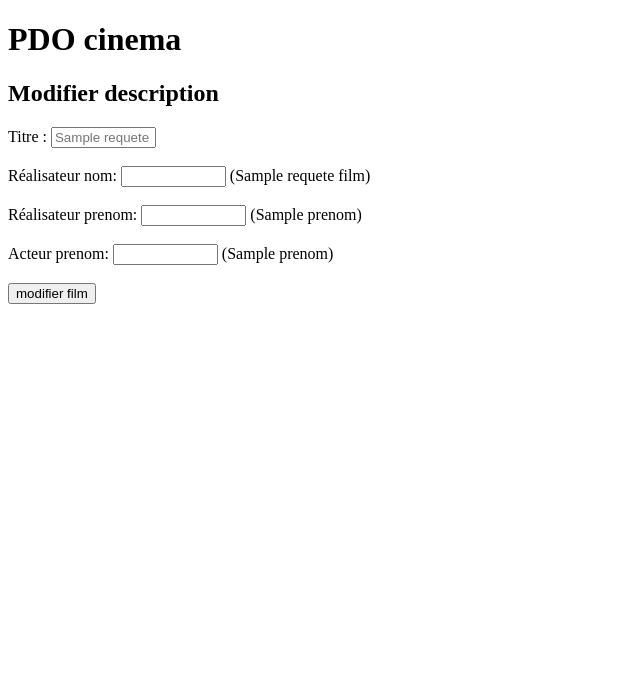
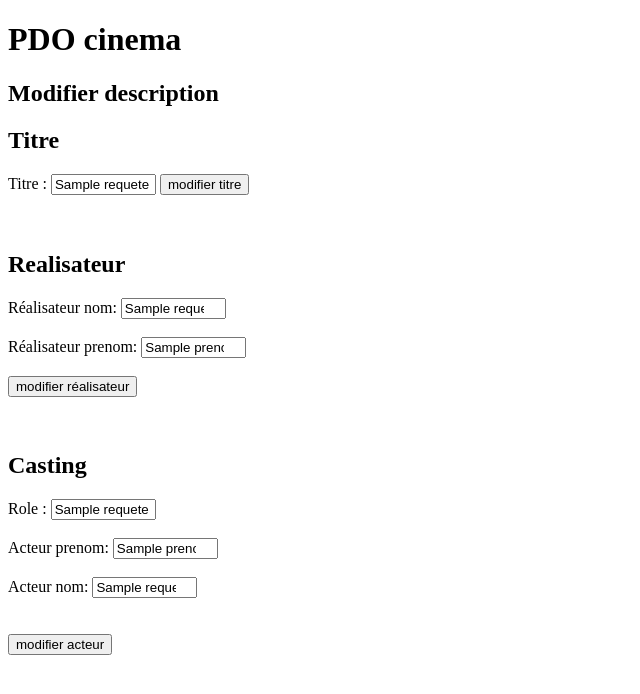
Before and after one commit to AbdouVak/PDO_Cinema, a PHP site: template view/descModificationPage.php in a window 1280 px wide. Shown: the part 26-720 px from the top of the page, without its empty margins (0-640 px from the left). Run offline with PHP 8.4, Linux system fonts and the light colour scheme; the template is opened without the code that fills it: most values are stand-ins (such as "Sample title", 1, 10 or a date in 2020).

Commit message:
descModificationPage: ajout d'un formulaires pour chaque élèment a modifier

```diff
--- a/view/descModificationPage.php
+++ b/view/descModificationPage.php
@@ -1,49 +1,95 @@
 <?php ob_start();?>
-<div>
-<form action="index.php?action=descModification&id=<?=$idFilm?>" method="POST" enctype="multipart/form-data">
+
 <?php
 foreach($requeteFilm as $desc){ ?>
     <div>
-        Titre : <input type="text" name="titre" placeholder='<?= $desc['titre'] ?>' required minlength="3" maxlength="20" size="10"> <br></br>
+        <h2>Titre</h2>
+        <!-- +-----------------------------------------+  -->
+        <!-- |     titre :  [     ]                    |  -->
+        <!-- +-----------------------------------------+  -->
+        <form action="index.php?action=modifierTitre&id=<?=$idFilm?>" method="POST" id="modifier titre">
+            Titre :
+            <input type="text" name="titre" value='<?= $desc['titre'] ?>' required minlength="3" maxlength="20" size="10">
+            <input type="submit" value="modifier titre" >
+        </form><br></br>
 
 
-        <!-- +-----------------------------------+  -->
-        <!-- |    Acteur nom :  [   \/]          |  -->
-        <!-- +-----------------------------------+  -->
+
+
+
+        <h2>Realisateur</h2>
+        <!-- +-----------------------------------------+  -->
+        <!-- |     Nom Réalisateur :  [   \/]          |  -->
+        <!-- |     Prenom Réalisateur :  [   \/]       |  -->
+        <!-- +-----------------------------------------+  -->
+        <form action="index.php?action=modifierRealisateur&id=<?=$idFilm?>" method="POST" id="modifier réalisateur">
+
         <label for="realNom">Réalisateur nom:</label>
-        <input type="text" name="nomReal" list="realNomList" required minlength="3" maxlength="20" size="10">
+        <input type="text" name="nomReal" list="realNomList" value='<?= $desc['nom'] ?>' required minlength="3" maxlength="20" size="10">
         <datalist id="realNomList"><?php
             // boucle pour affiche les acteur un par un
             foreach($requeteReal as $nom){?>
                 <option><?= $nom["nom"]?></option>
             <?php }?>
-        </datalist>(<?= $desc['nom'] ?>)<br><br>
+        </datalist><br><br>
 
-        <!-- +-----------------------------------+  -->
-        <!-- |    Acteur prenom :  [   \/]       |  -->
-        <!-- +-----------------------------------+  -->
         <label for="realPrenom">Réalisateur prenom:</label>
-        <input type="text" name="prenomReal" list="realPrenomList" required minlength="3" maxlength="20" size="10">
+        <input type="text" name="prenomReal" list="realPrenomList" value='<?= $desc['prenom'] ?>' required minlength="3" maxlength="20" size="10">
         <datalist id="realPrenomList"><?php
             // boucle pour affiche les acteur un par un
             foreach($requeteReal as $acteur){?>
                 <option> <?= $acteur["prenom"]?> </option>
             <?php }?>
-        </datalist>(<?= $desc['prenom'] ?>)<br><br>
+        </datalist><br></br>
 
-        <!-- +-----------------------------------+  -->
-        <!-- |    Acteur prenom :  [   \/]       |  -->
-        <!-- +-----------------------------------+  -->
-        <label for="acteurPrenom">Acteur prenom:</label>
-        <input type="text" name="acteurPrenom" list="acteurPrenomList" required minlength="3" maxlength="20" size="10">
-        <datalist id="acteurPrenomList"><?php
-            // boucle pour affiche les acteur un par un
-            foreach($requeteCasting as $casting){?>
-                <option> <?= $casting["prenom"]?> </option>
-            <?php }?>
-        </datalist>(<?= $desc['prenom'] ?>)<br><br>
+        <input type="submit" value="modifier réalisateur" >
+        </form><br><br>
 
-        <input type="submit" value="modifier film" >
+
+
+
+
+        <h2>Casting</h2>
+        <!-- +-----------------------------------------+  -->
+        <!-- |     Casting :                           |  -->
+        <!-- |     Role:  [   \/]                      |  -->
+        <!-- |     Nom Acteur:  [   \/]                |  -->
+        <!-- |     Prénom Acteur:  [   \/]             |  -->
+        <!-- +-----------------------------------------+  -->
+
+
+        <?php foreach($requeteCasting as $casting){?>
+            <form action="index.php?action=modifierActeur&id=<?=$idFilm?>" method="POST" id="modifier acteur">
+            <label for="role">Role :</label>
+            <input type="text" name="role" value='<?= $casting['nomPersonnage'] ?>' required minlength="3" maxlength="20" size="10">
+            <br><br>
+
+            <label for="acteurPrenom">Acteur prenom:</label>
+            <input type="text" name="acteurPrenom" list="acteurPrenomList" value='<?= $casting['prenom'] ?>' required minlength="3" maxlength="20" size="10">
+            <datalist id="acteurPrenomList"><?php
+                // boucle pour affiche les acteur un par un
+                foreach($requeteActeur as $acteur){?>
+                    <option> <?= $acteur["prenom"]?></option>
+                <?php }?>
+            </datalist><br><br>
+
+            <label for="acteurNom">Acteur nom:</label>
+            <input type="text" name="acteurNom" list="acteurNomList" value='<?= $casting['nom'] ?>' required minlength="3" maxlength="20" size="10">
+            <datalist id="acteurNomList"><?php
+                // boucle pour affiche les acteur un par un
+                foreach($requeteActeur as $acteur){?>
+                    <option> <?= $acteur["nom"]?></option>
+                <?php }?>
+            </datalist><br><br><br>
+            <input type="submit" value="modifier acteur" >
+            </form><br><br>
+        <?php }?>
+
+
+
+
+
+
 
 
     </div><?php }?>
```
